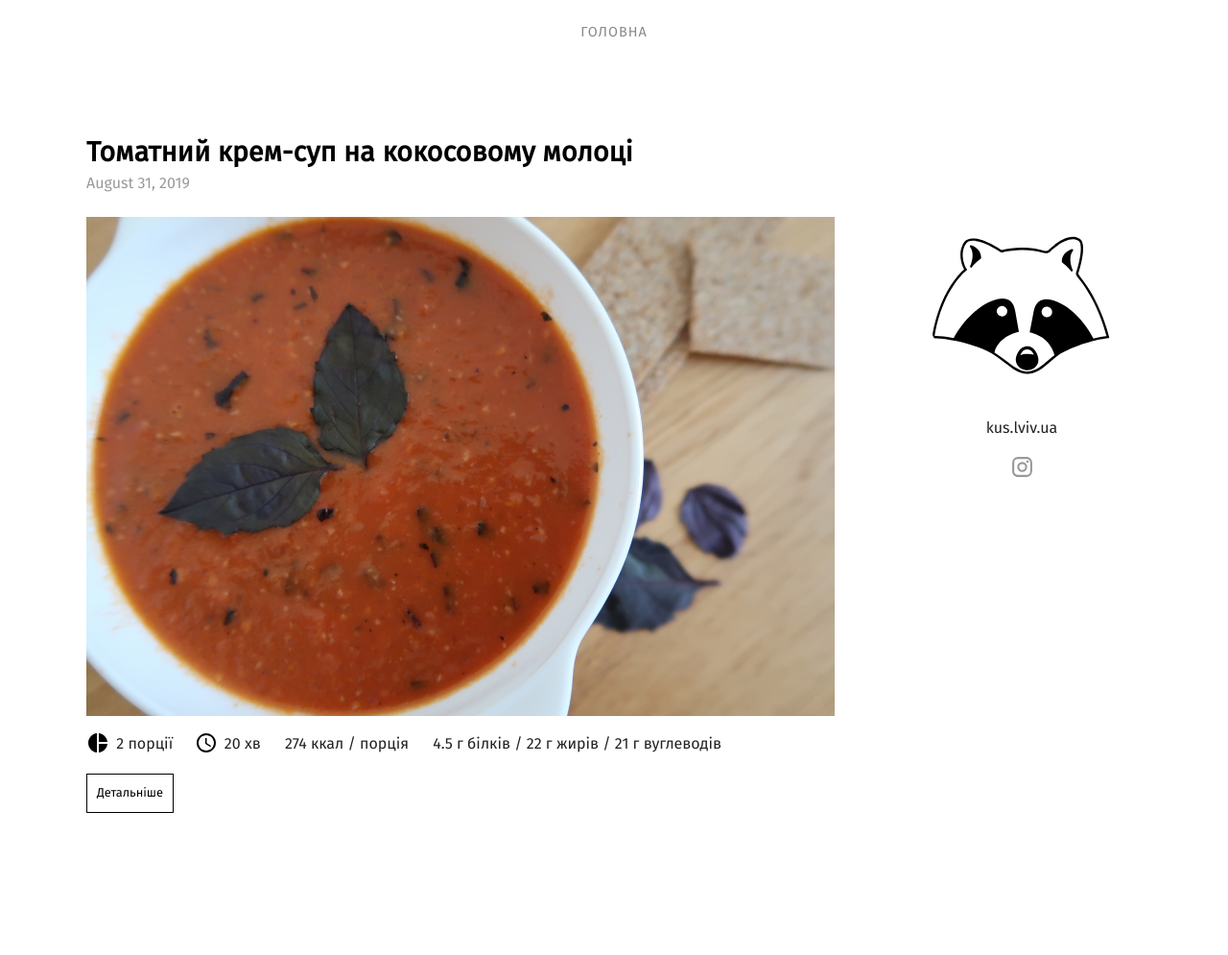
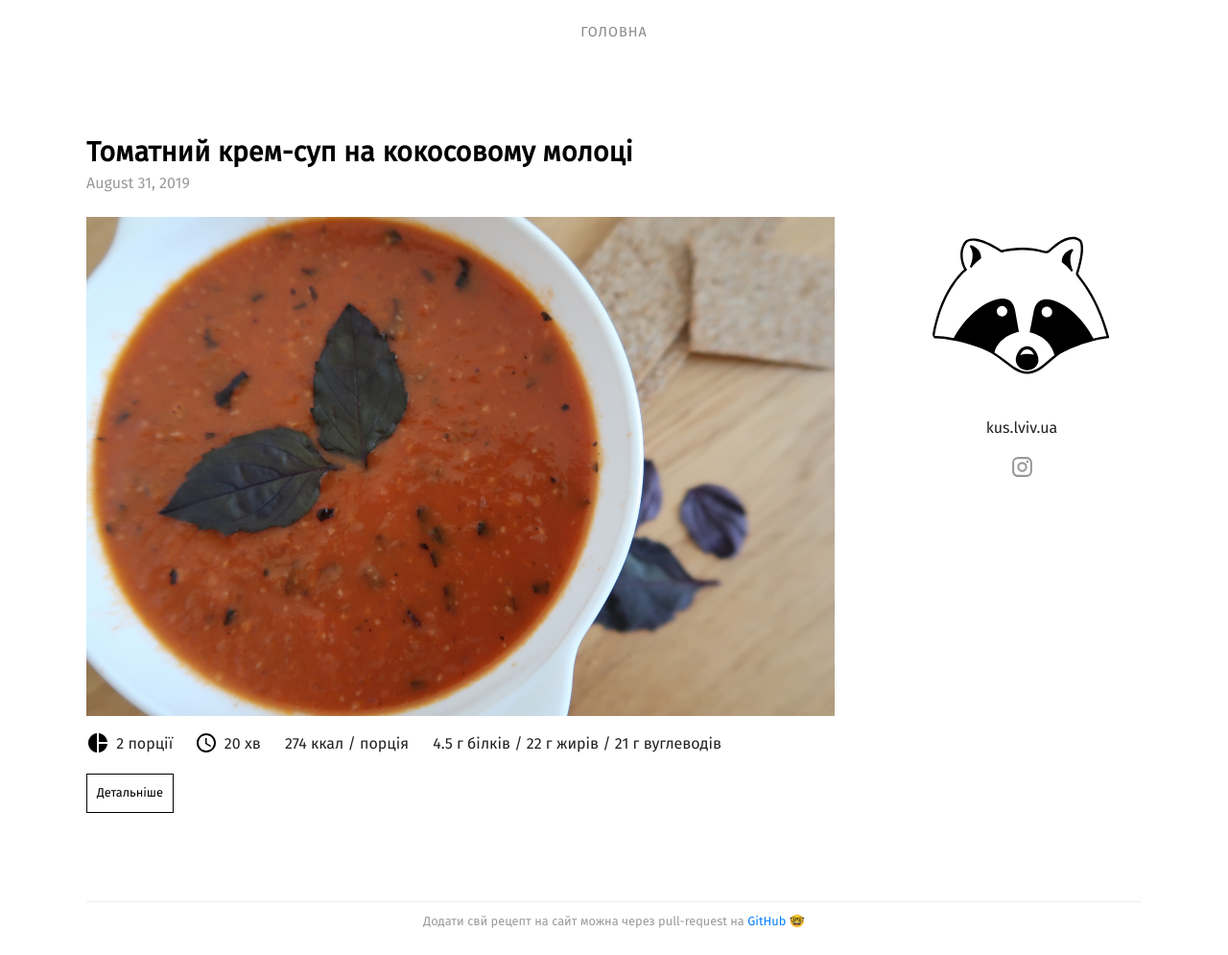
Before and after one commit to danylokos/kus-lviv-ua, a Jekyll site: the page built from index.html, in a window 1280 px wide and 995 px high. Shown: the whole window at 96% size. Built offline with Jekyll 4.4.1, drawn with Linux system fonts in a browser that asks for light colours; some web fonts are replaced; the list of posts is cut into pages by our own code.

Commit message:
Add footer

```diff
--- a/_layouts/default.html
+++ b/_layouts/default.html
@@ -36,10 +36,12 @@
 			{% include sidebar.html %}
 		</div>
 		<footer>
-			<!-- <div class="container">
+			<div class="container">
 				<hr>
-				&copy; {{ site.title }} {{ site.time | date: "%Y" }}. All rights reserved.
-			</div> -->
+				Додати свй рецепт на сайт можна через pull-request на <a href="https://github.com/danylokos/kus-lviv-ua">GitHub</a> 🤓
+				<!-- <br> -->
+				<!-- &copy; {{ site.title }} {{ site.time | date: "%Y" }}. All rights reserved. -->
+			</div>
 		</footer>
 	</body>
 </html>
```
Also changed, not shown: README.md.
